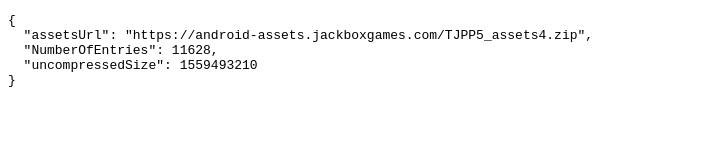
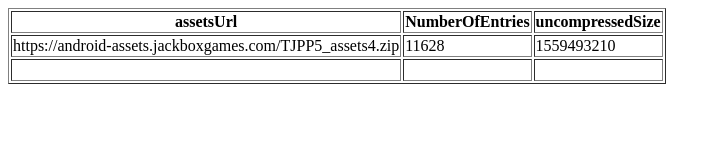
Before and after one commit to ilyaszeke/jackbox5, a plain HTML site: page index.html in a window 1280 px wide. Shown: the whole page, without its empty margins (0-721 px from the left). Drawn offline with Linux system fonts and the light colour scheme.

Commit message:
Update index.html

```diff
--- a/index.html
+++ b/index.html
@@ -1,35 +1,29 @@
 <!DOCTYPE html>
 <html>
-<head>
-    <meta charset="utf-8">
-    <meta name="download_date" content="2024-10-08T16:43:21.473Z"/>
-    <meta name="color-scheme" content="light dark">
-</head>
-<body>
-    <div class="json-formatter-container"></div>
-    <script>
-        // Загружаем JSON файл
-        fetch('TJPP5_assets4.json')
-            .then(response => {
-                if (!response.ok) {
-                    throw new Error('Сеть не в порядке');
-                }
-                return response.json();
-            })
-            .then(data => {
-                const jsonOutput = document.createElement('pre'); // Создаем элемент pre для отображения
-                jsonOutput.textContent = JSON.stringify(data, null, 2); // Форматирование JSON с отступами
-
-                // Добавляем элемент в контейнер
-                document.querySelector('.json-formatter-container').appendChild(jsonOutput);
-            })
-            .catch(error => {
-                const errorOutput = document.createElement('div'); // Создаем элемент div для ошибки
-                errorOutput.textContent = 'Ошибка: ' + error.message;
-
-                // Добавляем элемент в контейнер
-                document.querySelector('.json-formatter-container').appendChild(errorOutput);
-            });
-    </script>
-</body>
-</html>
+	<head>
+		<meta charset='UTF-8'>
+		</head>
+		<body>
+			<table border=1>
+				<thead>
+					<tr>
+						<th>assetsUrl</th>
+						<th>NumberOfEntries</th>
+						<th>uncompressedSize</th>
+					</tr>
+				</thead>
+				<tbody>
+					<tr>
+						<td>https://android-assets.jackboxgames.com/TJPP5_assets4.zip</td>
+						<td>11628</td>
+						<td>1559493210</td>
+					</tr>
+					<tr>
+						<td></td>
+						<td>&nbsp</td>
+						<td>&nbsp</td>
+					</tr>
+				</tbody>
+			</table>
+		</body>
+	</html>
```
